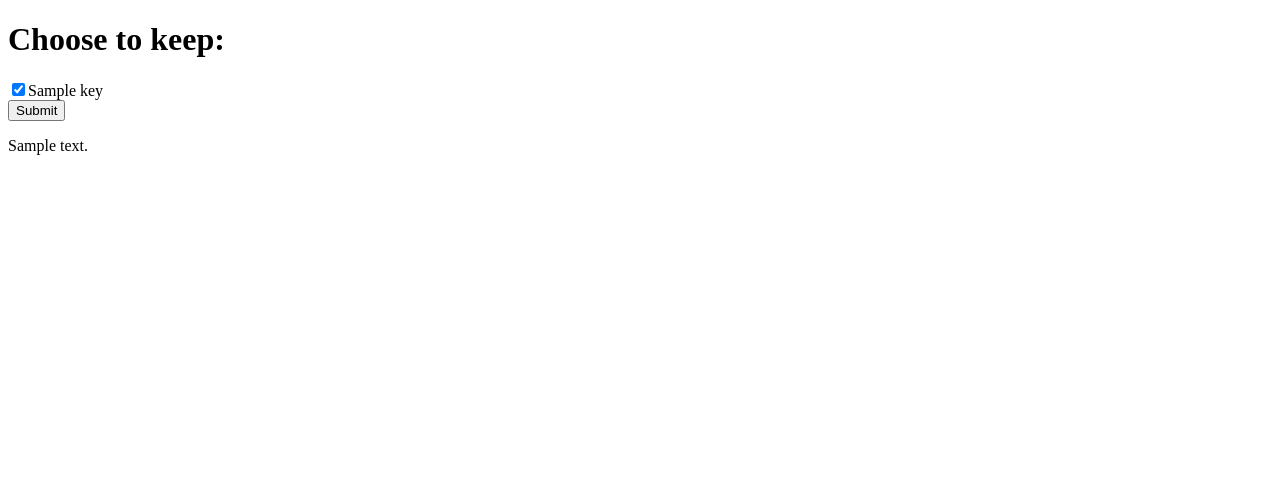
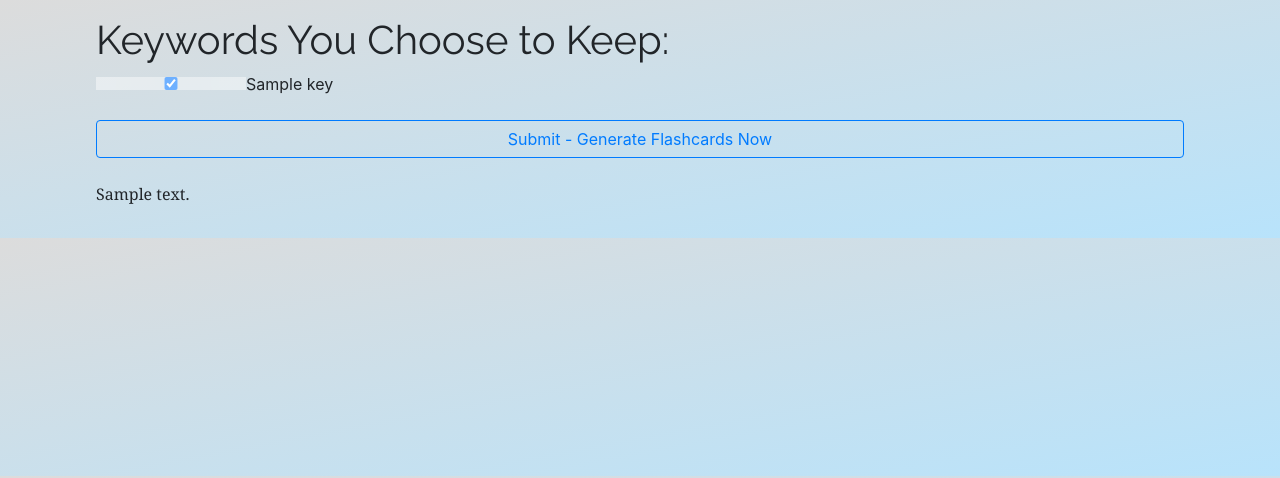
Before and after one commit to victorfu14/flashcard_generator, a Flask app: template templates/keyword_return.html in a window 1280 px wide. Shown: the top 478 px of the page. Run offline with Flask 2, Linux system fonts and the light colour scheme; the template is opened without the code that fills it: most values are stand-ins (such as "Sample title", 1, 10 or a date in 2020); some libraries are stand-ins or nearby versions.

Commit message:
all so far

```diff
--- a/static/css/check_keyword.css
+++ b/static/css/check_keyword.css
@@ -0,0 +1,22 @@
+body{
+    background: linear-gradient(to left top, #B8E3FB, #DCDCDC);
+}
+.cover-container {
+    max-width: 70em;
+}
+.top {
+    font-family: 'Raleway', sans-serif;
+    font-weight: 400;
+}
+input {
+    font-family: Georgia, 'Times New Roman', Times, serif;
+    display: inline-block;
+    zoom: 1;
+    width: 150px;
+    text-shadow: 0 .05rem .1rem rgba(255, 255, 255, 1);
+    box-shadow: inset 0 0 5rem rgba(255, 255, 255, 0.5);
+}
+.text{
+    font-family: Georgia, 'Times New Roman', Times, serif;
+    box-align: left;
+}
--- /dev/null
+++ b/static/js/keyword.js
@@ -0,0 +1,20 @@
+function submitKeywords() {
+    var values = $('input:checked').map(function() {
+        return this.value;
+    }).get();
+    form = document.createElement('form');
+    form.method = 'post';
+    form.action = '/submit-keywords';
+    hiddenField = document.createElement('input');
+    hiddenField.type = 'hidden';
+    hiddenField.name = 'keywords';
+    hiddenField.value = values;
+    form.appendChild(hiddenField);
+    hiddenField = document.createElement('input');
+    hiddenField.type = 'hidden';
+    hiddenField.name = 'text';
+    hiddenField.value = $('#text').text();
+    form.appendChild(hiddenField);
+    document.body.appendChild(form);
+    form.submit();
+};
--- a/templates/input_page.html
+++ b/templates/input_page.html
@@ -7,16 +7,16 @@
     <meta name="viewport" content="width=device-width, initial-scale=1.0">
     <meta http-equiv="X-UA-compatible" content="ie=edge">
     <link rel="stylesheet" href="/static/css/input.css" >
-    <title>Main Page</title>
+    <title>Submit Page</title>
 </head>
 <body class="text-center">
     <div class="cover-container d-flex w-100 h-100 p-3 mx-auto flex-column">
         <h1>Enter the text!</h1>
-         <form action="/submit-text" method="post" class="input">
+        <form action="/submit-text" method="post" class="input">
             <br>
             <textarea class="box" type="text" id="text" name="text" placeholder="Write something here..."></textarea>
             <br>
-            <input class="submit" type="submit" value="submit" />
+            <button type="submit" class="submit btn btn-primary btn-block">Submit Your Text</button>
         </form>
 </div>
 </body>
--- a/templates/keyword_return.html
+++ b/templates/keyword_return.html
@@ -1,44 +1,28 @@
 <!DOCTYPE html>
 <html lang="en">
 <head>
-    <link href="https://fonts.googleapis.com/css?family=Raleway:300,400&display=swap" rel="stylesheet">
-    <link rel="stylesheet" href="/static/css/check_keyword.css" >
+    <link href="https://fonts.googleapis.com/css?family=Raleway:300,400,700&display=swap" rel="stylesheet">
+    <link rel="stylesheet" href="https://stackpath.bootstrapcdn.com/bootstrap/4.3.1/css/bootstrap.min.css" integrity="sha384-ggOyR0iXCbMQv3Xipma34MD+dH/1fQ784/j6cY/iJTQUOhcWr7x9JvoRxT2MZw1T" crossorigin="anonymous">
     <meta charset="utf-8">
     <meta name="viewport" content="width=device-width, initial-scale=1.0">
     <meta http-equiv="X-UA-compatible" content="ie=edge">
     <script src="https://ajax.googleapis.com/ajax/libs/jquery/3.4.1/jquery.min.js"></script>
-
-    <title>Main Page</title>
+    <link rel="stylesheet" href="/static/css/check_keyword.css" >
+    <title>Customize Your Keywords</title>
 </head>
 <body>
-    <h1>Choose to keep: </h1>
-    {% for key in keywords %}
-        <input type="checkbox" id="myCheck" value={{key}} checked>{{ key }}<br/>
-    {% endfor %}
-    <button id="submit" onclick="submitKeywords()">Submit </button>
-    <p id="text">{{text}}</p>
-    <script>
-        function submitKeywords() {
-            var values = $('input:checked').map(function() {
-                return this.value;
-            }).get();
-            form = document.createElement('form');
-            form.method = 'post';
-            form.action = '/submit-keywords';
-            hiddenField = document.createElement('input');
-            hiddenField.type = 'hidden';
-            hiddenField.name = 'keywords';
-            hiddenField.value = values;
-            form.appendChild(hiddenField);
-            hiddenField = document.createElement('input');
-            hiddenField.type = 'hidden';
-            hiddenField.name = 'text';
-            hiddenField.value = $('#text').text();
-            form.appendChild(hiddenField);
-            document.body.appendChild(form);
-            form.submit();
-        };
-    </script>
-
+    <div class="cover-container d-flex w-100 h-100 p-3 mx-auto flex-column">
+        <h1 class="top">Keywords You Choose to Keep:</h1>
+        <div>
+        {% for key in keywords %}
+            <input display="inline-block" width="150px" type="checkbox" id="myCheck" value={{key}} checked>{{ key }}
+        {% endfor %}
+        </div>
+        <br>
+        <button class="btn btn-outline-primary justify-content-center" id="submit" onclick="submitKeywords()">Submit - Generate Flashcards Now</button>
+        <br>
+        <p class="text" id="text">{{text}}</p>
+        <script src="/static/js/keyword.js"></script>
+    </div>
 </body>
 </html>
```
Also changed, not shown: static/css/input.css (+2 -10 lines), static/js/main.js (added).
